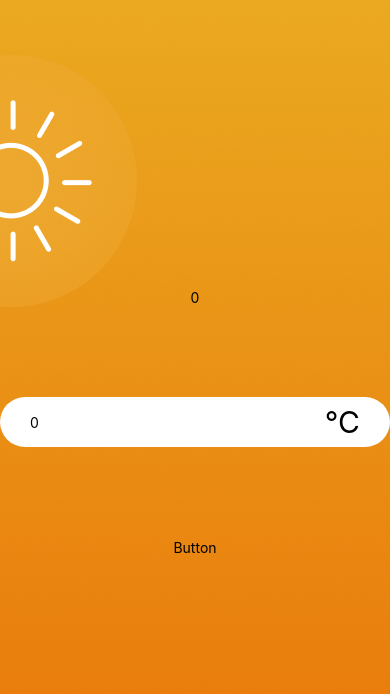
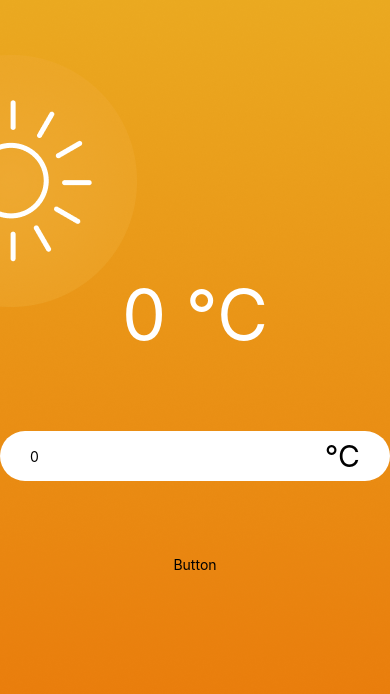
Before and after one commit to DoomWave/react-native-temperature-converter, a React Native app: screen / in a window 390 px wide. Shown: the top 694 px of the page. Built offline with nearby package versions, Linux system fonts and the light colour scheme.

Commit message:
working on the units Celsius.

```diff
--- a/App.js
+++ b/App.js
@@ -4,17 +4,23 @@
 import hotBackground from "./assets/hot.png"
 import { Input} from "./components/Input/Input"
 import {useState } from "react"
+import { DisplayTemperature } from "./components/DisplayTemperature/DisplayTemperature";
 
 export default function App() {
   const [inputValue, setInputValue] = useState(0);
+  const [currentUnit, setCurrentUnit] = useState("°C");
 
   return (
   <ImageBackground style={s.backgroundImage} source={hotBackground}>
   <SafeAreaProvider>
     <SafeAreaView style={s.root}>
       <View style={s.workspace}>
-        <Text>{inputValue}</Text>
-        <Input onChange={setInputValue} defaultValue={0}/>
+        <DisplayTemperature unit={currentUnit} temperature={inputValue}/>
+        <Input
+          unit={currentUnit}
+          onChange={setInputValue}
+          defaultValue={0}
+        />
         <Text>Button</Text>
       </View>
     </SafeAreaView>
--- /dev/null
+++ b/components/DisplayTemperature/DisplayTemperature.jsx
@@ -0,0 +1,5 @@
+import { Text } from "react-native";
+import { s } from "./DisplayTemperature.style";
+export function DisplayTemperature({temperature, unit}){
+    return <Text style={s.temperatureTxt}>{temperature} {unit}</Text>
+}
--- /dev/null
+++ b/components/DisplayTemperature/DisplayTemperature.style.js
@@ -0,0 +1,8 @@
+import { StyleSheet } from "react-native";
+
+export const s = StyleSheet.create({
+    temperatureTxt: {
+        fontSize: 70,
+        color: "white",
+    }
+});
--- a/components/input/Input.jsx
+++ b/components/input/Input.jsx
@@ -1,6 +1,6 @@
 import {View, TextInput, Text } from "react-native";
 import { s } from "./Input.style";
-export function Input({defaultValue, onChange}) {
+export function Input({defaultValue, onChange, unit}) {
     return (
     <View style={s.root}>
     <TextInput
@@ -12,7 +12,7 @@
         onChange(text);
     }}
     />
-    <Text style={s.unit}>°C</Text>
+    <Text style={s.unit}>{unit}</Text>
     </View>
     );
 }
```
